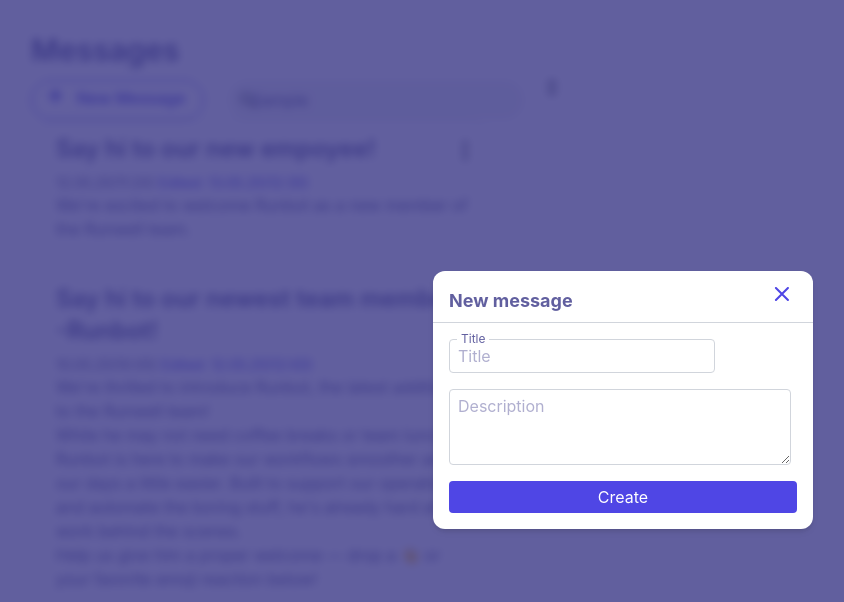
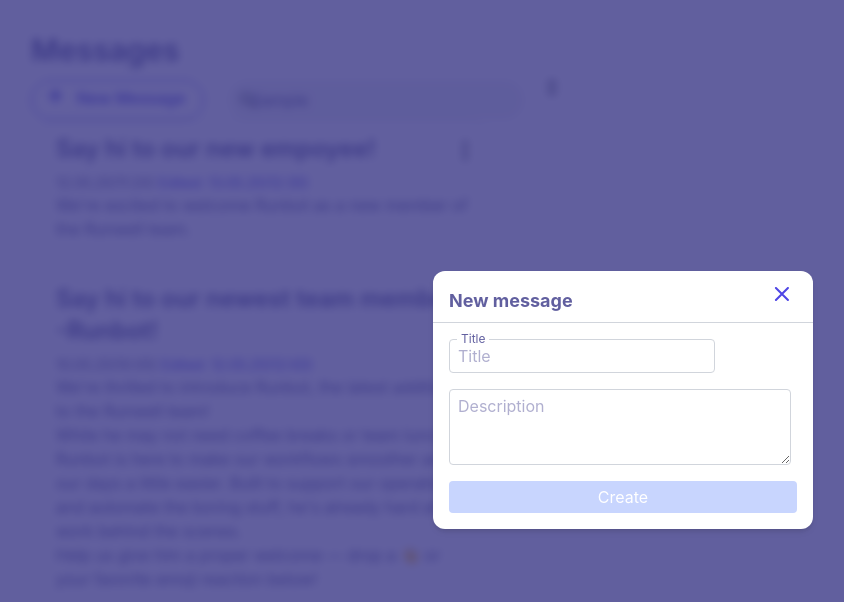
Before and after one commit to Off-Grid-Dev/runwell_recruitment-task, a Next.js app: page / in a window 1280 px wide. Both pictures are taken after typing "Sample" into the empty fields and a click on the button "add new post". Shown: the top 602 px of the page, without its empty margins (17-861 px from the left). Built offline with nearby package versions, Linux system fonts and the light colour scheme.

Commit message:
implemented invalid color and cursor on the submit button

```diff
--- a/app/components/posts/PostForm.tsx
+++ b/app/components/posts/PostForm.tsx
@@ -109,7 +109,17 @@ const PostForm: FC<PostFormProps> = ({ initialData = {}, onSubmit, onCancel, isE
           required
         />
         {error && <span className="text-red-500 text-sm">{error}</span>}
-        <button type="submit" className="py-1 w-full sm:rounded rounded-full bg-primary-400 hover:bg-primary-600 transition-colors cursor-pointer text-white">{isEdit ? 'Save' : 'Create'}</button>
+        {/* Use React state for button color/disabled, not valid: */}
+        <button
+          type="submit"
+          className={`py-1 w-full sm:rounded rounded-full transition-colors text-white ${title.trim() && content.trim()
+            ? 'bg-primary-400 hover:bg-primary-600 cursor-pointer'
+            : 'bg-primary-100 cursor-not-allowed'
+            }`}
+          disabled={!title.trim() || !content.trim()}
+        >
+          {isEdit ? 'Save' : 'Create'}
+        </button>
       </form>
     </div>
   );
```
